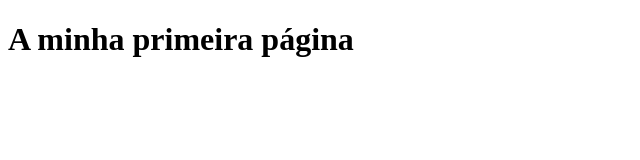
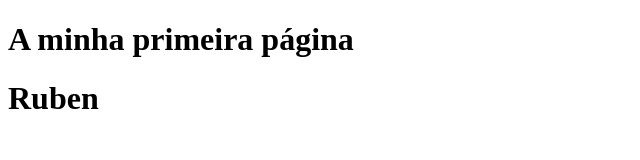
Before and after one commit to rubenmgomes/tesp-git-2021, a plain HTML site: page index.html in a window 1280 px wide. Shown: the whole page, without its empty margins (0-640 px from the left). Drawn offline with Linux system fonts and the light colour scheme.

Commit message:
Update index.html

```diff
--- a/index.html
+++ b/index.html
@@ -8,5 +8,6 @@
 <body>
 
     <h1>A minha primeira página</h1>
+    <h1>Ruben<h1>
 </body>
 </html>
```
